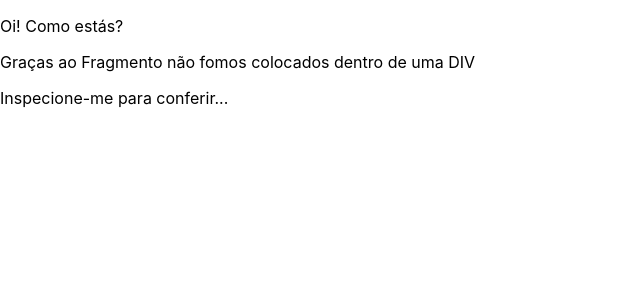
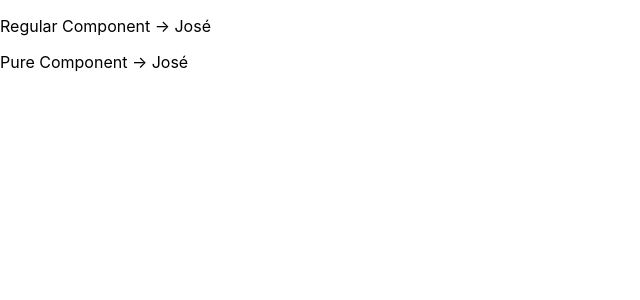
Before and after one commit to mattheusz/advanced-react-code-evolution, a React (Create React App) app: page / in a window 1280 px wide. Shown: the top 300 px of the page, without its empty margins (0-640 px from the left). Built offline with nearby package versions, Linux system fonts and the light colour scheme.

Commit message:
04. pure component

```diff
--- a/src/App.js
+++ b/src/App.js
@@ -1,10 +1,11 @@
 import React from 'react';
 import './App.css';
-import FragmentDemo from './components/FragmentDemo';
+import ParentComponent from './components/ParentComponent';
 
 function App() {
+  console.log('App is render');
   return (
-    <FragmentDemo />
+    <ParentComponent />
   )
 }
 
--- a/src/components/FragmentDemo.js
+++ /dev/null
@@ -1,11 +0,0 @@
-import React from 'react'
-
-export default function FragmentDemo() {
-    return (
-        <>
-            <p>Oi! Como estás?</p>
-            <p>Graças ao Fragmento não fomos colocados dentro de uma DIV</p>
-            <p>Inspecione-me para conferir...</p>
-        </>
-    )
-}
--- /dev/null
+++ b/src/components/ParentComponent.js
@@ -0,0 +1,29 @@
+import React, { Component } from 'react';
+import RegComp from './RegComp';
+import PureComp from './PureComp';
+
+class ParentComponent extends Component {
+
+    constructor(props) {
+        super(props);
+        this.state = {
+            nome: 'Matheus'
+        }
+    }
+
+    componentDidMount() {
+        setInterval(() => this.setState({ nome: 'José' }), 3000)
+    }
+
+    render() {
+        console.log('***** Parent Component *****');
+        return (
+            <div>
+                <RegComp nome={this.state.nome} />
+                <PureComp nome={this.state.nome} />
+            </div>
+        );
+    }
+}
+
+export default ParentComponent;
--- /dev/null
+++ b/src/components/PureComp.js
@@ -0,0 +1,15 @@
+import React, { PureComponent } from 'react'
+
+class PureComp extends PureComponent {
+
+    render() {
+        console.log('Pure Component');
+        return (
+            <p>
+                Pure Component -> {this.props.nome}
+            </p>
+        )
+    }
+}
+
+export default PureComp;
--- /dev/null
+++ b/src/components/RegComp.js
@@ -0,0 +1,14 @@
+import React, { Component } from 'react'
+
+class RegComp extends Component {
+    render() {
+        console.log('Regular Component');
+        return (
+            <p>
+                Regular Component -> {this.props.nome}
+            </p>
+        )
+    }
+}
+
+export default RegComp;
```
